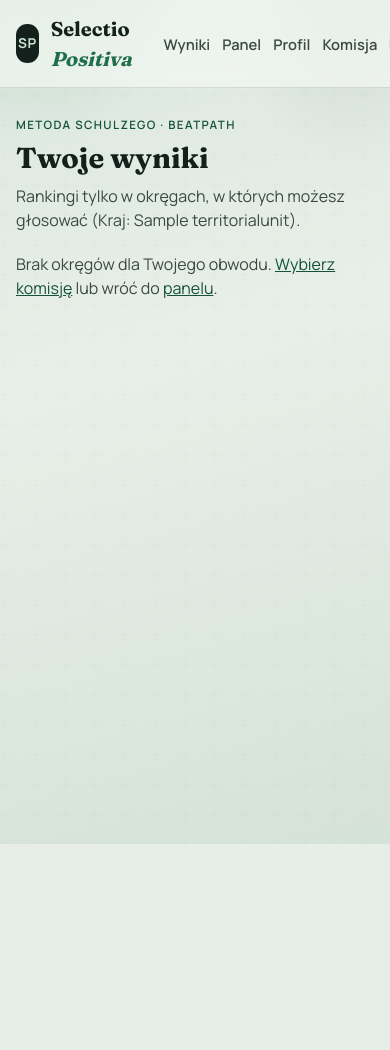
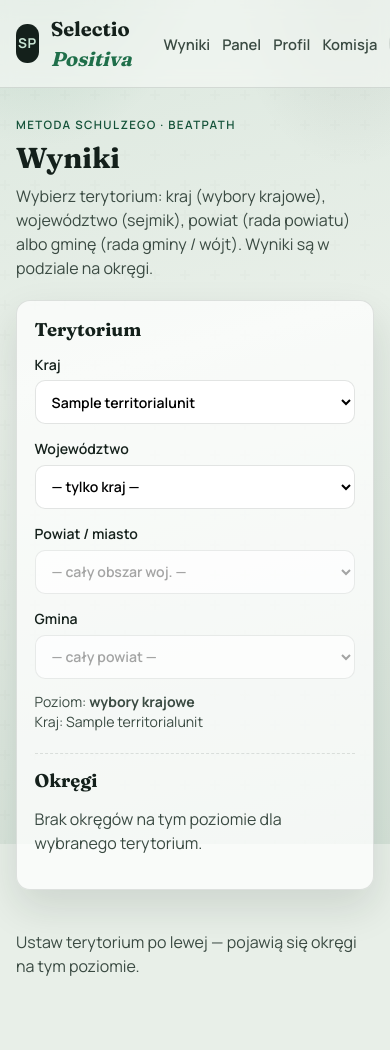
Before and after one commit to SledgehammerPL/SelectioPositiva, a Django app: page /results/ in a window 390 px wide; the page is wider, and only the part inside the window is pictured. Before the commit the page ends 844 px from the top of that part, so only its background shows below. Run offline with Django 5.2, Linux system fonts and the light colour scheme; a user stored in the database is signed in; tables that the repository leaves empty hold one stand-in row (values such as "Sample post").

Commit message:
Enhance election results functionality and UI
- Introduced new methods for handling election results based on territorial units, allowing for filtering by country, voivodeship, county, and municipality.
- Updated the results view to display results hierarchically, improving user navigation and experience.
- Enhanced the results template with dynamic filtering options and improved layout for better usability.
- Added JavaScript functionality to manage filter interactions and ensure a responsive user experience.
- Updated CSS styles to support new UI elements and improve overall aesthetics.
- Incremented versioning for app.css and app.js to reflect recent changes.

```diff
--- a/apps/elections/views.py
+++ b/apps/elections/views.py
@@ -32,9 +32,13 @@
 )
 from elections.services.eligibility import (
     district_units_at_level,
-    get_eligible_districts,
     user_age_on,
     user_may_run_in_district,
+)
+from elections.services.results import (
+    child_units_for_results,
+    districts_for_results_unit,
+    group_districts_by_office,
 )
 from geo.models import TerritorialUnit
 from users.forms import EmailAuthenticationForm
@@ -440,9 +444,83 @@
 
 @login_required
 def results(request: HttpRequest) -> HttpResponse:
-    """Wyniki Schulzego wyłącznie dla okręgów dostępnych zalogowanemu użytkownikowi."""
+    """
+    Wyniki Schulzego wg poziomu terytorialnego:
+    kraj → wybory krajowe; +woj. → sejmik; +powiat → powiatowe; +gmina → gminne.
+    """
     profile = get_voter_profile(request.user)
-    districts = list(get_eligible_districts(request.user))
+
+    countries = list(
+        TerritorialUnit.objects.filter(kind=TerritorialUnit.Kind.COUNTRY).order_by(
+            "name"
+        )
+    )
+    poland = next((c for c in countries if c.slug == "polska"), None)
+    if poland is None and countries:
+        poland = countries[0]
+
+    def _parse_unit(raw: str, *, kind: str, parent: TerritorialUnit | None = None):
+        raw = (raw or "").strip()
+        if not raw.isdigit():
+            return None
+        qs = TerritorialUnit.objects.filter(pk=int(raw), kind=kind)
+        if parent is not None:
+            qs = qs.filter(parent=parent)
+        return qs.first()
+
+    country = _parse_unit(
+        request.GET.get("country", ""), kind=TerritorialUnit.Kind.COUNTRY
+    )
+    if country is None:
+        country = poland
+
+    voivodeship = None
+    county = None  # powiat albo miasto na prawach powiatu (dla selecta)
+    municipality = None
+    if country is not None:
+        voivodeship = _parse_unit(
+            request.GET.get("voivodeship", ""),
+            kind=TerritorialUnit.Kind.VOIVODESHIP,
+            parent=country,
+        )
+    if voivodeship is not None:
+        raw_county = (request.GET.get("county", "") or "").strip()
+        if raw_county.isdigit():
+            county = (
+                TerritorialUnit.objects.filter(
+                    pk=int(raw_county),
+                    parent=voivodeship,
+                    kind__in=(
+                        TerritorialUnit.Kind.COUNTY,
+                        TerritorialUnit.Kind.MUNICIPALITY,
+                    ),
+                ).first()
+            )
+    if county is not None and county.kind == TerritorialUnit.Kind.COUNTY:
+        municipality = _parse_unit(
+            request.GET.get("municipality", ""),
+            kind=TerritorialUnit.Kind.MUNICIPALITY,
+            parent=county,
+        )
+
+    # Najgłębszy wybór wyznacza poziom wyników.
+    if municipality is not None:
+        selected_unit = municipality
+    elif county is not None:
+        selected_unit = county
+    else:
+        selected_unit = voivodeship or country
+
+    voivodeships = child_units_for_results(country) if country else []
+    counties = child_units_for_results(voivodeship) if voivodeship else []
+    municipalities: list[TerritorialUnit] = []
+    if county is not None and county.kind == TerritorialUnit.Kind.COUNTY:
+        municipalities = child_units_for_results(county)
+
+    districts = (
+        districts_for_results_unit(selected_unit) if selected_unit is not None else []
+    )
+    district_groups = group_districts_by_office(districts)
     district_by_slug = {d.slug: d for d in districts}
 
     district_slug = (request.GET.get("district") or "").strip()
@@ -479,12 +557,33 @@
                 row["cells"].append({"value": ab, "opp": ba, "win": ab > ba})
         pairwise_grid.append(row)
 
+    level_labels = {
+        TerritorialUnit.Kind.COUNTRY: "wybory krajowe",
+        TerritorialUnit.Kind.VOIVODESHIP: "wybory wojewódzkie",
+        TerritorialUnit.Kind.COUNTY: "wybory powiatowe",
+        TerritorialUnit.Kind.MUNICIPALITY: "wybory gminne",
+    }
+    level_label = (
+        level_labels.get(selected_unit.kind, "") if selected_unit is not None else ""
+    )
+
     return render(
         request,
         "elections/results.html",
         {
             "profile": profile,
+            "countries": countries,
+            "voivodeships": voivodeships,
+            "counties": counties,
+            "municipalities": municipalities,
+            "selected_country": country,
+            "selected_voivodeship": voivodeship,
+            "selected_county": county,
+            "selected_municipality": municipality,
+            "selected_unit": selected_unit,
+            "level_label": level_label,
             "districts": districts,
+            "district_groups": district_groups,
             "selected_district": selected_district,
             "result": result_payload,
             "ranking_rows": ranking_rows,
--- a/static/css/app.css
+++ b/static/css/app.css
@@ -937,6 +937,42 @@
   font-weight: 700;
 }
 
+.results-nav-districts {
+  margin-top: 1.35rem;
+  padding-top: 1rem;
+  border-top: 1px dashed var(--line);
+}
+
+.results-level-hint {
+  margin: 0.85rem 0 0;
+  font-size: 0.88rem;
+  color: var(--ink-soft);
+  line-height: 1.4;
+}
+
+.results-office-group {
+  list-style: none;
+  margin: 0 0 0.85rem;
+  padding: 0;
+}
+
+.results-office-name {
+  margin: 0 0 0.45rem;
+  font-size: 0.78rem;
+  font-weight: 700;
+  letter-spacing: 0.04em;
+  text-transform: uppercase;
+  color: var(--ink-soft);
+}
+
+.results-district-sublist {
+  list-style: none;
+  margin: 0;
+  padding: 0;
+  display: grid;
+  gap: 0.55rem;
+}
+
 .results-district-nav {
   margin: 0;
   padding: 0;
--- a/templates/base.html
+++ b/templates/base.html
@@ -8,7 +8,7 @@
   <link rel="preconnect" href="https://fonts.googleapis.com">
   <link rel="preconnect" href="https://fonts.gstatic.com" crossorigin>
   <link href="https://fonts.googleapis.com/css2?family=Fraunces:opsz,wght@9..144,500;9..144,700&family=Manrope:wght@400;500;600;700&display=swap" rel="stylesheet">
-  <link rel="stylesheet" href="{% static 'css/app.css' %}?v=20260729c">
+  <link rel="stylesheet" href="{% static 'css/app.css' %}?v=20260729d">
   {% block extra_css %}{% endblock %}
 </head>
 <body>
@@ -49,7 +49,7 @@
   </main>
 
   <script src="https://cdn.jsdelivr.net/npm/sortablejs@1.15.6/Sortable.min.js"></script>
-  <script src="{% static 'js/app.js' %}?v=20260729c"></script>
+  <script src="{% static 'js/app.js' %}?v=20260729d"></script>
   {% block extra_js %}{% endblock %}
 </body>
 </html>
--- a/templates/elections/results.html
+++ b/templates/elections/results.html
@@ -1,45 +1,97 @@
 {% extends "base.html" %}
 
-{% block title %}Twoje wyniki — Selectio Positiva{% endblock %}
+{% block title %}Wyniki — Selectio Positiva{% endblock %}
 
 {% block content %}
 <section class="results-hero">
   <p class="eyebrow">Metoda Schulzego · beatpath</p>
-  <h1>Twoje wyniki</h1>
+  <h1>Wyniki</h1>
   <p class="lede">
-    Rankingi tylko w okręgach, w których możesz głosować
-    {% if profile and profile.territorial_unit %}
-    ({{ profile.territorial_unit }}).
-    {% else %}
-    — najpierw ustaw obwód w panelu.
-    {% endif %}
+    Wybierz terytorium: kraj (wybory krajowe), województwo (sejmik),
+    powiat (rada powiatu) albo gminę (rada gminy / wójt).
+    Wyniki są w podziale na okręgi.
   </p>
 </section>
 
-{% if not districts %}
-<p class="empty">
-  Brak okręgów dla Twojego obwodu.
-  <a href="{% url 'change_station' %}">Wybierz komisję</a>
-  lub wróć do <a href="{% url 'dashboard' %}">panelu</a>.
-</p>
-{% else %}
 <section class="results-layout">
   <aside class="results-filters">
-    <h2 class="results-nav-title">Twoje okręgi</h2>
+    <h2 class="results-nav-title">Terytorium</h2>
+    <form method="get" class="filter-form" id="results-filter-form">
+      <label class="field">
+        <span>Kraj</span>
+        <select name="country" id="results-country">
+          {% for c in countries %}
+          <option value="{{ c.pk }}" {% if selected_country and selected_country.pk == c.pk %}selected{% endif %}>{{ c.name }}</option>
+          {% endfor %}
+        </select>
+      </label>
+
+      <label class="field">
+        <span>Województwo</span>
+        <select name="voivodeship" id="results-voivodeship">
+          <option value="">— tylko kraj —</option>
+          {% for v in voivodeships %}
+          <option value="{{ v.pk }}" {% if selected_voivodeship and selected_voivodeship.pk == v.pk %}selected{% endif %}>{{ v.name }}</option>
+          {% endfor %}
+        </select>
+      </label>
+
+      <label class="field">
+        <span>Powiat / miasto</span>
+        <select name="county" id="results-county" {% if not selected_voivodeship %}disabled{% endif %}>
+          <option value="">— cały obszar woj. —</option>
+          {% for u in counties %}
+          <option value="{{ u.pk }}" {% if selected_county and selected_county.pk == u.pk %}selected{% endif %}>
+            {% if u.kind == "municipality" %}m. {% endif %}{{ u.name }}
+          </option>
+          {% endfor %}
+        </select>
+      </label>
+
+      <label class="field">
+        <span>Gmina</span>
+        <select name="municipality" id="results-municipality" {% if not municipalities %}disabled{% endif %}>
+          <option value="">— cały powiat —</option>
+          {% for m in municipalities %}
+          <option value="{{ m.pk }}" {% if selected_municipality and selected_municipality.pk == m.pk %}selected{% endif %}>{{ m.name }}</option>
+          {% endfor %}
+        </select>
+      </label>
+    </form>
+
+    {% if selected_unit %}
+    <p class="results-level-hint">
+      Poziom: <strong>{{ level_label }}</strong>
+      <br>{{ selected_unit.get_kind_display }}: {{ selected_unit.name }}
+    </p>
+    {% endif %}
+
+    <h2 class="results-nav-title results-nav-districts">Okręgi</h2>
+    {% if district_groups %}
     <ul class="office-list compact results-district-nav">
-      {% for d in districts %}
+      {% for group in district_groups %}
+      <li class="results-office-group">
+        <p class="results-office-name">{{ group.office.name }}</p>
+        <ul class="results-district-sublist">
+          {% for d in group.districts %}
           <li class="office-row {% if selected_district and selected_district.pk == d.pk %}is-active{% endif %}">
             <div class="office-meta">
-          <h3>{{ d.office.name }}</h3>
-          <p class="office-scope">{{ d.name }} · {{ d.seats_count }} mand.</p>
+              <h3>{{ d.name }}</h3>
+              <p class="office-scope">{{ d.seats_count }} mand.</p>
             </div>
             <a class="btn {% if selected_district and selected_district.pk == d.pk %}btn-primary{% else %}btn-secondary{% endif %}"
-           href="{% url 'results' %}?district={{ d.slug }}">
+               href="?country={{ selected_country.pk }}{% if selected_voivodeship %}&voivodeship={{ selected_voivodeship.pk }}{% endif %}{% if selected_county %}&county={{ selected_county.pk }}{% endif %}{% if selected_municipality %}&municipality={{ selected_municipality.pk }}{% endif %}&district={{ d.slug }}">
               {% if selected_district and selected_district.pk == d.pk %}Wybrane{% else %}Wynik{% endif %}
             </a>
           </li>
           {% endfor %}
         </ul>
+      </li>
+      {% endfor %}
+    </ul>
+    {% else %}
+    <p class="empty">Brak okręgów na tym poziomie dla wybranego terytorium.</p>
+    {% endif %}
   </aside>
 
   <div class="results-main">
@@ -151,10 +203,45 @@
         </div>
       </details>
     </section>
+    {% elif districts %}
+    <p class="empty">Wybierz okręg z listy po lewej, aby zobaczyć wynik Schulzego.</p>
     {% else %}
-    <p class="empty">Wybierz okręg z listy po lewej, aby zobaczyć wynik Schulzego.</p>
+    <p class="empty">Ustaw terytorium po lewej — pojawią się okręgi na tym poziomie.</p>
     {% endif %}
   </div>
 </section>
-{% endif %}
 {% endblock %}
+
+{% block extra_js %}
+<script>
+  document.addEventListener('DOMContentLoaded', () => {
+    const form = document.getElementById('results-filter-form');
+    if (!form) return;
+    const country = document.getElementById('results-country');
+    const voi = document.getElementById('results-voivodeship');
+    const county = document.getElementById('results-county');
+    const muni = document.getElementById('results-municipality');
+
+    const submitCleared = (keep) => {
+      // Czyść głębsze poziomy przy zmianie nadrzędnego.
+      if (!keep.voi && voi) voi.value = '';
+      if (!keep.county && county) county.value = '';
+      if (!keep.muni && muni) muni.value = '';
+      form.submit();
+    };
+
+    if (country) {
+      country.addEventListener('change', () => submitCleared({}));
+    }
+    if (voi) {
+      voi.addEventListener('change', () => submitCleared({ voi: true }));
+    }
+    if (county) {
+      county.addEventListener('change', () => submitCleared({ voi: true, county: true }));
+    }
+    if (muni) {
+      muni.addEventListener('change', () => form.submit());
+    }
+  });
+</script>
+{% endblock %}
```
Also changed, not shown: apps/elections/services/results.py (+124 -57 lines). Lines whose indentation alone changed are shown as unchanged.
